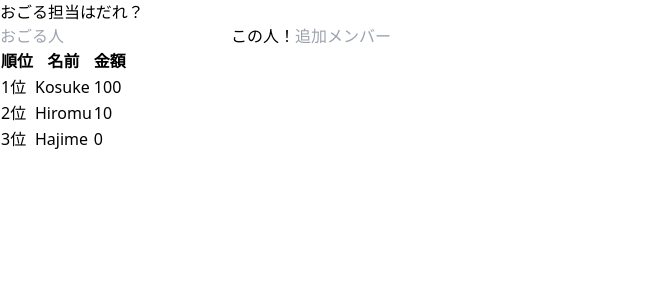
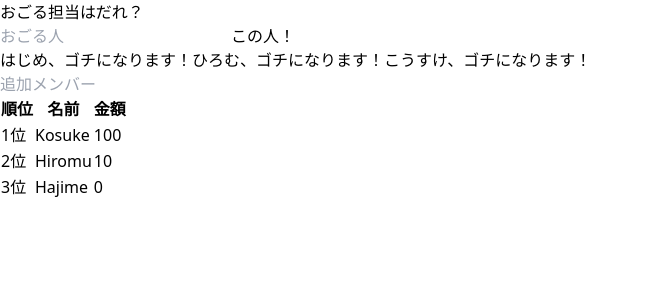
Before and after one commit to Kosuke2000/gochininarimasu, a Next.js app: page / in a window 1280 px wide. Shown: the top 300 px of the page, without its empty margins (0-648 px from the left). Built offline with nearby package versions, Linux system fonts and the light colour scheme.

Commit message:
おごりロジック作成

```diff
--- a/src/Practice.tsx
+++ b/src/Practice.tsx
@@ -29,6 +29,18 @@ interface StudentProps {
   student: Student;
 }
 
+interface TeacherProps {
+  teacher: Teacher;
+}
+
+interface ClassroomProps {
+  classroom: Classroom;
+}
+
+interface SchoolProps {
+  school: School;
+}
+
 // const Student: VFC<Student> = ({ id, name, sex }) => {
 //     return (
 //       <ul>
@@ -50,7 +62,8 @@ const Student: VFC<StudentProps> = ({ student }) => {
   );
 };
 
-const Teacher: VFC<Teacher> = ({ name, subject }) => {
+const Teacher: VFC<TeacherProps> = ({ teacher }) => {
+  const { name, subject } = teacher;
   return (
     <ul>
       <li>name:{name}</li>
@@ -59,7 +72,8 @@ const Teacher: VFC<Teacher> = ({ name, subject }) => {
   );
 };
 
-const Classroom: VFC<Classroom> = ({ id, teacher, students }) => {
+const Classroom: VFC<ClassroomProps> = ({ classroom }) => {
+  const { id, teacher, students } = classroom;
   return (
     <div>
       <h1>classroom id:{id}</h1>
@@ -74,20 +88,110 @@ const Classroom: VFC<Classroom> = ({ id, teacher, students }) => {
   );
 };
 
-const School: VFC<School> = ({ name, classes }) => {
+const School: VFC<SchoolProps> = ({ school }) => {
+  const { name, classes } = school;
   return (
     <div>
       <h1>name:{name}</h1>
       <ul>
-        {classes.map((c) => (
-          <Classroom
-            id={c.id}
-            teacher={c.teacher}
-            students={c.students}
-            key={c.id}
-          />
+        {classes.map((c, i) => (
+          <Classroom classroom={c} key={i} />
         ))}
       </ul>
     </div>
   );
 };
+
+type Player = {
+  name: "string";
+  age: number;
+  position: "batter" | "pitcher";
+};
+
+type Coach = {
+  name: string;
+  speciality: string;
+};
+
+type Team = {
+  players: Player[];
+  coach: Coach;
+  ballpark: string;
+  ranking: number;
+};
+
+type Reague = {
+  name: string;
+  teams: Team[];
+};
+
+interface PlayerProps {
+  player: Player;
+}
+
+interface CoachProps {
+  coach: Coach;
+}
+
+interface TeamProps {
+  team: Team;
+}
+
+interface ReagueProps {
+  reague: Reague;
+}
+
+const Player: VFC<PlayerProps> = ({ player }) => {
+  const { name, age, position } = player;
+  return (
+    <div>
+      <ul>
+        <li>{name}</li>
+        <li>{age}</li>
+        <li>{position}</li>
+      </ul>
+    </div>
+  );
+};
+
+const Coach: VFC<CoachProps> = ({ coach }) => {
+  const { name, speciality } = coach;
+  return (
+    <div>
+      <ul>
+        <li>{name}</li>
+        <li>{speciality}</li>
+      </ul>
+    </div>
+  );
+};
+
+const Team: VFC<TeamProps> = ({ team }) => {
+  const { players, ballpark, ranking, coach } = team;
+  return (
+    <div>
+      <ul>
+        <li>{ballpark}</li>
+        <li>{ranking}</li>
+        <li>{coach}</li>
+        {players.map((player, i) => {
+          return <Player player={player} key={i} />;
+        })}
+      </ul>
+    </div>
+  );
+};
+
+const Reague: VFC<ReagueProps> = ({ reague }) => {
+  const { name, teams } = reague;
+  return (
+    <div>
+      <ul>
+        <li>{name}</li>
+        {teams.map((team, i) => (
+          <Team team={team} key={i} />
+        ))}
+      </ul>
+    </div>
+  );
+};
--- a/src/pages/components/RankingTable.tsx
+++ b/src/pages/components/RankingTable.tsx
@@ -10,12 +10,12 @@ export const RankingTableItem: VFC<RankingTableItemProps> = ({
   rank,
   member,
 }) => {
-  const { nickname, paidAmount } = member;
+  const { name, paidAmount } = member;
 
   return (
     <tr>
       <td>{rank + 1}位</td>
-      <td>{nickname}</td>
+      <td>{name}</td>
       <td>{paidAmount}</td>
     </tr>
   );
@@ -34,7 +34,7 @@ export const RankingTable: VFC<RankingTableProps> = ({ members }) => {
         <th>金額</th>
       </tr>
       {members.map((member, i) => (
-        <RankingTableItem key={member.nickname} member={member} rank={i} />
+        <RankingTableItem key={member.name} member={member} rank={i} />
       ))}
     </table>
   );
--- a/src/pages/index.tsx
+++ b/src/pages/index.tsx
@@ -1,6 +1,6 @@
 import type { NextPage } from "next";
 import Head from "next/head";
-import { useState } from "react";
+import { useCallback, useState } from "react";
 import { SEIDAN_ALL_MEMBERS } from "../types";
 import { RankingTable } from "./components/RankingTable";
 
@@ -11,16 +11,23 @@ import { RankingTable } from "./components/RankingTable";
 */
 
 const Home: NextPage = () => {
-  // A: memberをstateで保持する
+  // A: membersをstateで保持する
   const [members, setMembers] = useState([...SEIDAN_ALL_MEMBERS]);
   // X: ソートされたメンバーを定数で宣言する
   const rankedMembers = members.sort((a, b) => b.paidAmount - a.paidAmount);
   // B: モーダルを表示しているかどうかのstateを作成
 
   // A: 名前と金額を受け取り、その名前のmemberに金額分のpaidAmountを上乗せするメソッド
-  const gochi = () => {};
+  const gochi = (payerName: string, sum: number) => {
+    members.map((member, i) => {
+      payerName == member.name &&
+        (member.paidAmount = member.paidAmount + sum) &&
+        members.splice(i) &&
+        members.push(member);
+      setMembers(members);
+    });
+  };
 
-  // B: モーダルを開いた状態にするメソッド
   const openModal = () => {};
 
   // B: モーダルを閉じた状態にするメソッド
@@ -37,12 +44,21 @@ const Home: NextPage = () => {
         <h1>おごる担当はだれ？</h1>
         <input type="text" placeholder="おごる人" />
         <button>この人！</button>
-        {/* A: はじめに500円追加するボタンを実装 */}
-
-        {/* A: ひろむに500円追加するボタンを実装 */}
-
-        {/* A: こうすけに500円追加するボタンを実装 */}
-
+        <div>
+          {/* A: はじめに500円追加するボタンを実装 */}
+          <button onClick={() => gochi("Hajime", 500)}>
+            はじめ、ゴチになります！
+          </button>
+          {/* A: ひろむに500円追加するボタンを実装 */}
+          <button onClick={() => gochi("Hiromu", 500)}>
+            ひろむ、ゴチになります！
+          </button>
+          {/* A: こうすけに500円追加するボタンを実装 */}
+          <button onClick={() => gochi("Kosuke", 500)}>
+            こうすけ、ゴチになります！
+          </button>
+        </div>
+        {console.log({ members })}
         {/* B: モーダルを表示するボタン */}
 
         <input type="text" placeholder="追加メンバー" />
--- a/src/types.ts
+++ b/src/types.ts
@@ -1,10 +1,25 @@
 export type Member = {
-  nickname: string;
+  name: string;
   paidAmount: number;
 };
 
+export type Form = {
+  payerName: string;
+  sum: number;
+};
+interface FormProps {
+  form: Form;
+}
 export const SEIDAN_ALL_MEMBERS: Member[] = [
-  { nickname: "Hajime", paidAmount: 0 },
-  { nickname: "Hiromu", paidAmount: 10 },
-  { nickname: "Kosuke", paidAmount: 100 },
+  { name: "Hajime", paidAmount: 0 },
+  { name: "Hiromu", paidAmount: 10 },
+  { name: "Kosuke", paidAmount: 100 },
 ];
+
+export const SEIDAN_FORMS0 = { payerName: "Hajime", sum: 500 };
+export const SEIDAN_FORMS1 = { payerName: "Hiromu", sum: 500 };
+export const SEIDAN_FORMS2 = { payerName: "Kosuke", sum: 500 };
+
+export const forms0 = SEIDAN_FORMS0;
+export const forms1 = SEIDAN_FORMS1;
+export const forms2 = SEIDAN_FORMS2;
```
